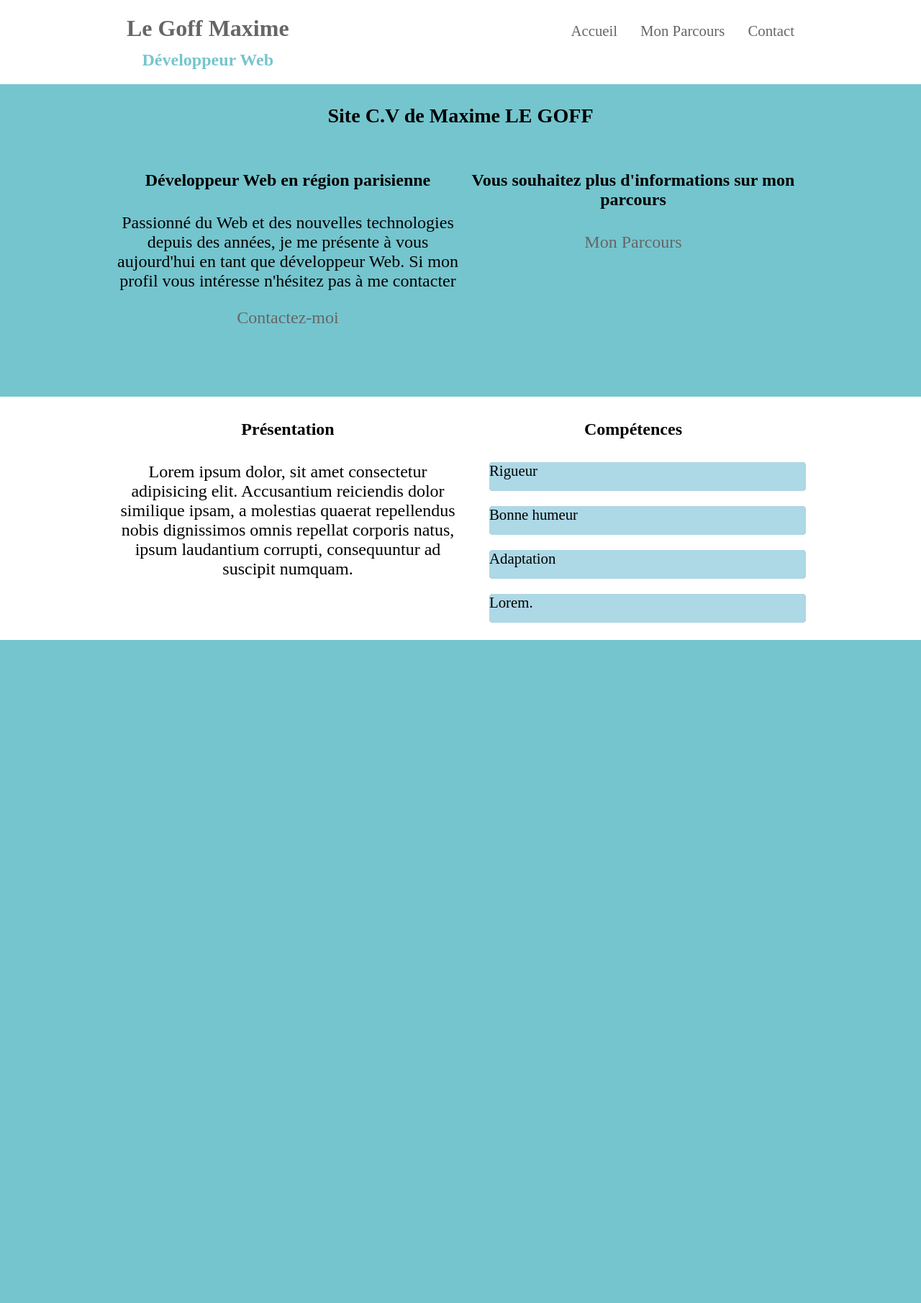
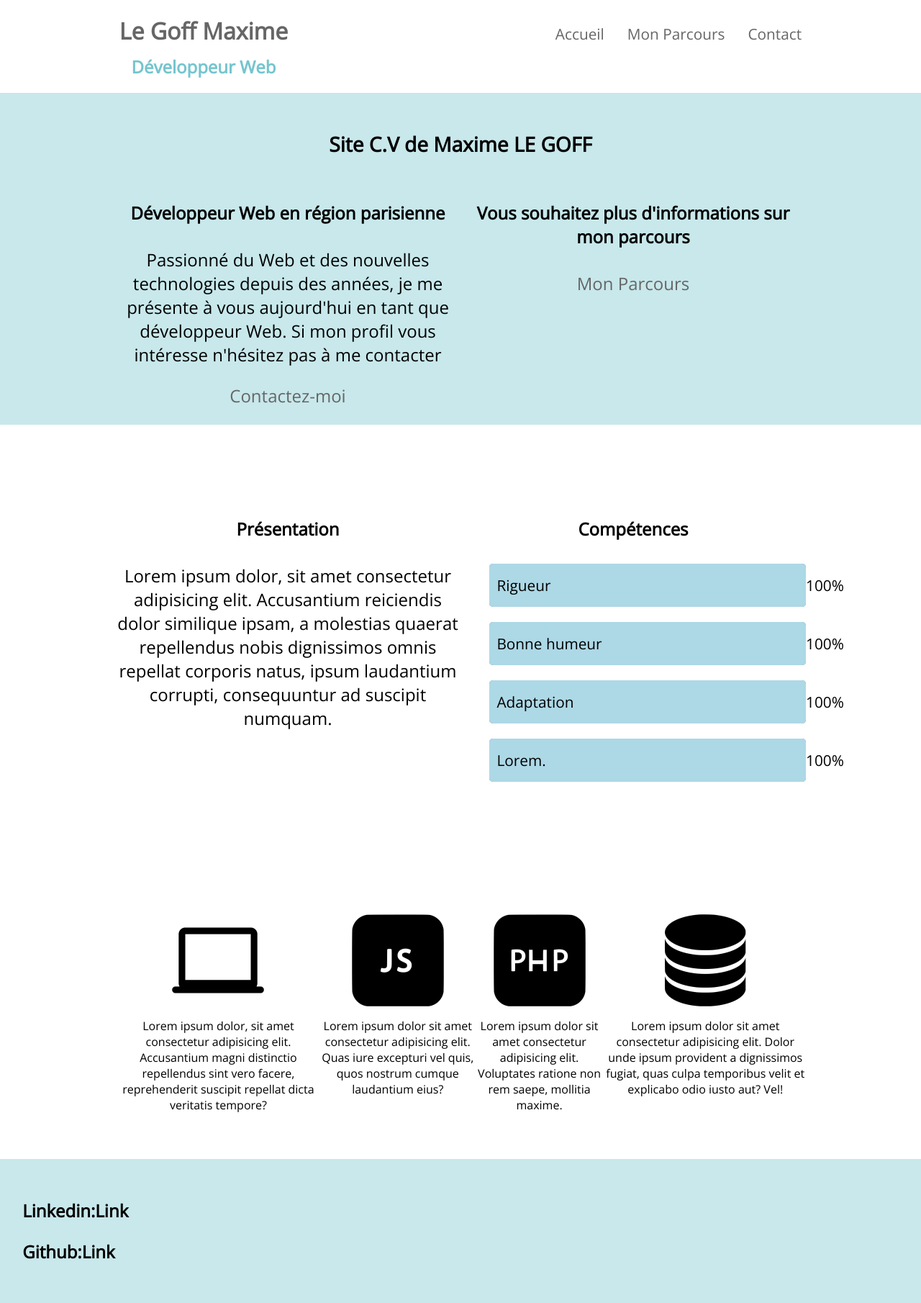
Before and after one commit to Maxime-Le-Goff/C.V, a PHP site: page /home.html in a window 1280 px wide. Shown: the whole page at 72% size. Before the commit the page ends 889 px from the top, so only its background shows below. Run offline with PHP 8.4, Linux system fonts and the light colour scheme.

Commit message:
icons+ wip footer

```diff
--- a/home.html
+++ b/home.html
@@ -4,9 +4,18 @@
     <meta charset="UTF-8">
     <meta name="viewport" content="width=device-width, initial-scale=1.0">
     <link rel="stylesheet" href="style.css">
+    <link rel="preconnect" href="https://fonts.googleapis.com">
+    <link rel="preconnect" href="https://fonts.gstatic.com" crossorigin>
+    <link href="https://fonts.googleapis.com/css2?family=Open+Sans:wght@300&family=Roboto&display=swap" rel="stylesheet">
+
     <title>Mon C.V</title>
 </head>
 <body>
+    <div>
+        <div class="wave"></div>
+        <div class="wave"></div>
+        <div class="wave"></div>
+     </div>
     <header>
         <div id="header">
             <div id="header-left">
@@ -52,31 +61,62 @@
                     <ul class="main-second-competences-list">
                         <li>
                             <div class="container-pb">
-                                <div id="pb-rigueur" class="pb">Rigueur</div>
+                                <div id="pb-rigueur" class="pb"><span>Rigueur</span></div>
+                                <span class="span">100%</span>
                             </div>
                         </li>
 
                         <li>
                             <div class="container-pb">
-                            <div id="pb-bonne-humeur" class="pb">Bonne humeur</div>
+                                <div id="pb-bonne-humeur" class="pb">Bonne humeur</div>
+                                <span class="span">100%</span>
                             </div>
                         </li>
 
                         <li>
                             <div class="container-pb">
-                            <div id="pb-adaptation" class="pb">Adaptation</div>
-                        </div>
+                                <div id="pb-adaptation" class="pb">Adaptation</div>
+                                <span class="span">100%</span>
+                            </div>
                         </li>
                         <li>
                             <div class="container-pb">
-                            <div id="pb-lorem" class="pb">Lorem.</div>
-                        </div>
+                                <div id="pb-lorem" class="pb">Lorem.</div>
+                                <span class="span">100%</span>
+                            </div>
                         </li>
                     </ul>
                 </div>
             </div>
         </section>
+        <section class="main-third">
+            <div class="main-third-graph">
+                <div class="icon">
+                    <img src="laptop-3-128.ico">
+                    <p>Lorem ipsum dolor, sit amet consectetur adipisicing elit. Accusantium magni distinctio repellendus sint vero facere, reprehenderit suscipit repellat dicta veritatis tempore?</p>
+                </div>
+                <div class="icon">
+                    <img src="js-128.ico">
+                    <p>Lorem ipsum dolor sit amet consectetur adipisicing elit. Quas iure excepturi vel quis, quos nostrum cumque laudantium eius?</p>
+                </div>
+                <div class="icon">
+                    <img src="logo-php-128.ico">
+                    <p>Lorem ipsum dolor sit amet consectetur adipisicing elit. Voluptates ratione non rem saepe, mollitia maxime.</p>
+                </div>
+                <div class="icon">
+                    <img src="database-5-128.ico">
+                    <p>Lorem ipsum dolor sit amet consectetur adipisicing elit. Dolor unde ipsum provident a dignissimos fugiat, quas culpa temporibus velit et explicabo odio iusto aut? Vel!</p>
+                </div>
+
+
+
+            </div>
+        </section>
     </main>
+    <footer>
+        <p>Linkedin:Link</p>
+        <p>Github:Link</p>
+    </footer>
 
 <script src="app.js"></script>
 
--- a/style.css
+++ b/style.css
@@ -1,17 +1,22 @@
+html{
+  width:100%;
+}
 body{
-    background-color:rgb(117, 197, 206);
   margin:0;
-
+  font-family: 'Open Sans', sans-serif;
 }
 a{
   text-decoration: none;
   color: #666666;
 }
+a:hover{
+  font-weight:bold;
+  color:black;
+}
 #header{
   display:flex;
   justify-content: space-around;
   align-items:baseline;
-    background-color:white;
   color:#666666;
   width:100%;
 }
@@ -35,12 +40,16 @@ li{
 .main-first{
   margin:auto;
   font-size:1.5rem;
-  width:75%;
+  width:100%;
   text-align: center;
+  background-color:rgba(117, 197, 206,0.4);
+  padding:1em 0;
 }
 .main-first-flex{
   display:flex;
-  justify-content: space-around;
+  justify-content: center;
+  width:75%;
+  margin:auto;
 }
 .main-first-flex div {
   width:50%;
@@ -67,30 +76,57 @@ li{
 
 .main-second-competences-list{
   list-style-type: none;
-  text-align:left;
 }
 .container-pb{
   width:100%;
   background-color:grey;
-  height:40px;
+  height:60px;
   border-radius:5px;
   display:flex;
   align-items: center;
   margin:1em 0 1em 0;
 }
 @keyframes pb{
-  from {width:1%;}
+  from {width:0%;}
   to {width:100%;}
 }
 .pb{
   background-color: lightblue;
-  height:40px;
+  height:60px;
   border-radius:5px;
-  width:1%;
+  width:0%;
+  display:flex;
+  align-items: center;
   animation:pb 2s 1 forwards;
+  padding:0 0.5em;
 }
-
-
+.span{
+  text-align: right;
+  width:0%;
+}
+.main-third-graph{
+  width:75%;
+  display:flex;
+  justify-content: space-around;
+  margin-top:10em;
+}
+.main-third{
+  display:flex;
+  justify-content: center;
+}
+.icon{
+  display:flex;
+  flex-direction:column;
+  align-items: center;
+  text-align: center;
+}
+footer{
+  background-color:rgba(117, 197, 206,0.4);
+  padding:1.3em;
+  font-size:1.5em;
+  font-weight: bold;
+  margin-top:2em;
+}
 @media screen and (max-width: 600px) {
     #header-burger{
         display:flex;
```
Also changed, not shown: database-5-128.ico (added), js-128.ico (added), laptop-3-128.ico (added), logo-php-128.ico (added), website-design-3-128.ico (added). Lines whose indentation alone changed are shown as unchanged.
